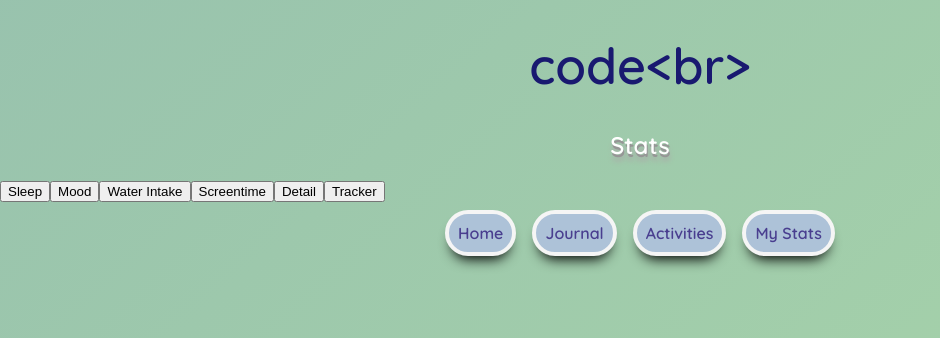
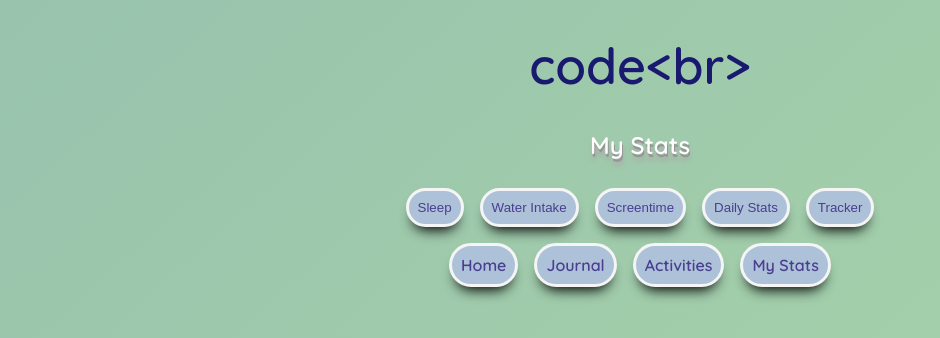
Before and after one commit to fatpav/code-br-, a React (Create React App) app in the folder code_br_client_side/: page /mystats in a window 1280 px wide. Shown: the top 338 px of the page, without its empty margins (0-940 px from the left). Built offline with nearby package versions, Linux system fonts and the light colour scheme.

Commit message:
further styling done

```diff
--- a/code_br_client_side/src/components/Activities.js
+++ b/code_br_client_side/src/components/Activities.js
@@ -9,23 +9,23 @@ import Inspire from "./Inspire";
 const Activities = () => {
     return (
         <>
-        <h2>Space for activities</h2>
+            <h2>Activities</h2>
             <Link to="/meditate">
-        <button>
+                <button class="navbuttons" >
                     Meditate
         </button>
             </Link>
 
             <Link to="/breathe">
-        <button>Breathe</button>
+                <button class="navbuttons" >Breathe</button>
             </Link>
 
             <Link to="/yoga">
-        <button>Yoga</button>
+                <button class="navbuttons" >Yoga</button>
             </Link>
 
             <Link to="/inspire">
-        <button>Inspire</button>
+                <button class="navbuttons" >Inspire</button>
             </Link>
         </>
     )
--- a/code_br_client_side/src/components/Detail.js
+++ b/code_br_client_side/src/components/Detail.js
@@ -1,6 +1,6 @@
 const Detail = () => {
-    return(
-        <h2>Granular detail lives here</h2>
+    return (
+        <h2>Daily Stats</h2>
     )
 }
 
--- a/code_br_client_side/src/components/Exercises/Yoga.js
+++ b/code_br_client_side/src/components/Exercises/Yoga.js
@@ -1,12 +1,12 @@
 import React from 'react';
-import './yoga.css'
 
 const Yoga = () => {
 
     return (
 
         <>
-        <h2>What's up with you boo boo</h2>
+            <h2>Yoga</h2>
+            <div class="yogabox">
                 <ul class="scrollable-list">
                     <li>
                         <h3>5 minute Yoga</h3>
@@ -23,6 +23,7 @@ const Yoga = () => {
                         <iframe width="560" height="315" src="https://www.youtube.com/embed/GGJzZx4H2K4" frameborder="0" allow="accelerometer; autoplay; clipboard-write; encrypted-media; gyroscope; picture-in-picture" allowfullscreen></iframe>
                     </li>
                 </ul>
+            </div>
 
         </>
     )
--- a/code_br_client_side/src/components/Exercises/yoga.css
+++ /dev/null
@@ -1,5 +0,0 @@
-.scrollable-list {
-    height: 100vh;
-    overflow:hidden;
-    overflow-y:scroll;
-  }
--- a/code_br_client_side/src/components/Inputs/Journal.js
+++ b/code_br_client_side/src/components/Inputs/Journal.js
@@ -1,12 +1,12 @@
 const Journal = () => {
     return (
         <>
-        <h2>What up?  Journal here.</h2>
-        <ul>
-            <li>This is where our entries go</li>
-        </ul>
-        <input type="text" placeholder="Tell me about your feelings"/>
-        <button type="submit">Save</button>
+            <h2>Journal</h2>
+            <ul>
+                <li>This is where our entries go</li>
+            </ul>
+            <input type="text" placeholder="Tell me about your feelings" />
+            <button type="submit">Save</button>
         </>
     )
 };
--- a/code_br_client_side/src/components/Inputs/Screentime.js
+++ b/code_br_client_side/src/components/Inputs/Screentime.js
@@ -1,6 +1,6 @@
 const Screentime = () => {
-    return(
-        <h2>Stop staring at the screen, nerd</h2>
+    return (
+        <h2>Screentime</h2>
     )
 }
 
--- a/code_br_client_side/src/components/Inputs/Sleep.js
+++ b/code_br_client_side/src/components/Inputs/Sleep.js
@@ -1,6 +1,6 @@
 const Sleep = () => {
     return (
-        <h2>Sleepy times go here.</h2>
+        <h2>Sleep</h2>
     )
 };
 
--- a/code_br_client_side/src/components/Inputs/WaterIntake.js
+++ b/code_br_client_side/src/components/Inputs/WaterIntake.js
@@ -1,6 +1,6 @@
 const WaterIntake = () => {
     return (
-        <h2>Waaaaterboy, waaaaaterboy</h2>
+        <h2>Water</h2>
     )
 }
 
--- a/code_br_client_side/src/components/Stats.js
+++ b/code_br_client_side/src/components/Stats.js
@@ -4,33 +4,39 @@ import { Link } from 'react-router-dom';
 const Stats = () => {
     return (
         <>
-            <h2>Stats</h2>
+            <h2>My Stats</h2>
+            <div class="navbar">
 
-            <Link to= "/sleep">
-                <button>Sleep</button>
-            </Link>
+                <Link to="/sleep">
+                    <button class="navbuttons" > Sleep</button>
+                </Link>
 
-            <Link to= "/mood">
-                <button>Mood</button>
-            </Link>
+                {/* <Link to="/mood">
+                <button class="navbuttons" >Mood</button>
+            </Link> */}
 
-            <Link to="/waterintake">
-                <button>Water Intake</button>
-            </Link>
+                <Link to="/waterintake">
+                    <button class="navbuttons" >Water Intake</button>
+                </Link>
 
-            <Link to= "/screentime">
-                <button>Screentime</button>
-            </Link>
+                <Link to="/screentime">
+                    <button class="navbuttons" >Screentime</button>
+                </Link>
 
 
-            <Link to= "/detail">
-                <button>Detail</button>
-            </Link>
+                <Link to="/detail">
+                    <button class="navbuttons" >Daily Stats</button>
+                </Link>
 
 
-            <Link to= "/tracker">
-                <button>Tracker</button>
-            </Link>
+                <Link to="/tracker">
+                    <button class="navbuttons" >Tracker</button>
+                </Link>
+            </div>
+
+
+
+
         </>
     )
 }
--- a/code_br_client_side/src/components/Tracker.js
+++ b/code_br_client_side/src/components/Tracker.js
@@ -1,6 +1,6 @@
 const Tracker = () => {
     return (
-        <h2>Tracking, looks like the lizard.</h2>
+        <h2>Tracker</h2>
     )
 };
 
--- a/code_br_client_side/src/index.css
+++ b/code_br_client_side/src/index.css
@@ -39,7 +39,7 @@ body {
 }
 
 .navbuttons{
-  border: 4px solid whitesmoke;
+  border: 3px solid whitesmoke;
   border-radius: 30px;
   color: rgb(73, 62, 143);
   box-shadow: 0px 10px 13px -7px #000000, 5px 5px 15px 5px rgba(0,0,0,0);
@@ -79,3 +79,8 @@ h2{
 text-shadow: 1px 3px 0 #969696, 1px 7px 5px #aba8a8;
 
 }
+
+.yogabox{
+  height: 100px;
+
+}
```
Also changed, not shown: 1 other file (tests, documents, lock files or other folders). Lines whose indentation alone changed are shown as unchanged.
